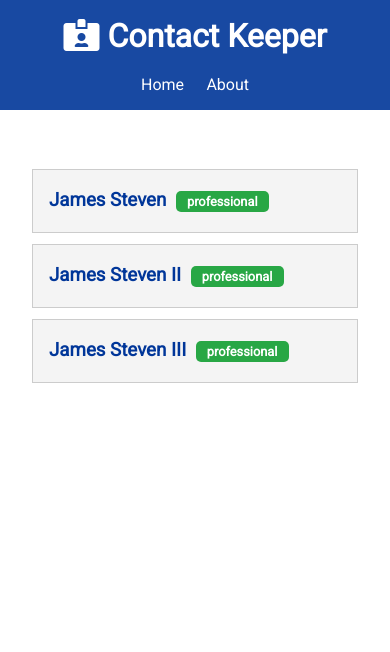
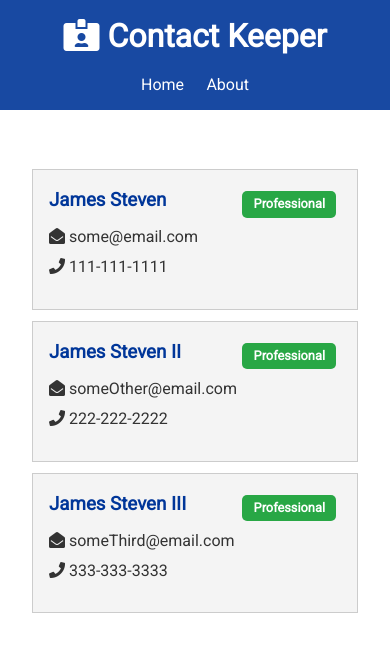
Before and after one commit to found-james/contact-keeper, a React (Create React App) app in the folder client/: page / in a window 390 px wide. Shown: the top 652 px of the page. Built offline with nearby package versions, Linux system fonts and the light colour scheme.

Commit message:
add email and phone info passed down as props to contactItem cards

```diff
--- a/client/src/components/contacts/ContactItem.js
+++ b/client/src/components/contacts/ContactItem.js
@@ -6,8 +6,13 @@ function ContactItem({ contact }) {
   return (
     <div className="card bg-light">
         <h3 className="text-primary text-left">
-            { name }{ " "} <span className={"badge " + (type === "professional" ? "badge-success" : "badge-primary")}>{ type }</span>
+            { name }{ " "} <span style={{ float: "right" }} className={ "badge " + (type === "professional" ? "badge-success" : "badge-primary")}>{ type.charAt(0).toUpperCase() + type.slice(1) }</span>
         </h3>
+        <ul className="list">
+            { email && (<li><i className="fas fa-envelope-open" /> { email }</li>) }
+            { phone && (<li><i className="fas fa-phone" /> { phone }</li>)}
+
+        </ul>
     </div>
   )
 }
```
